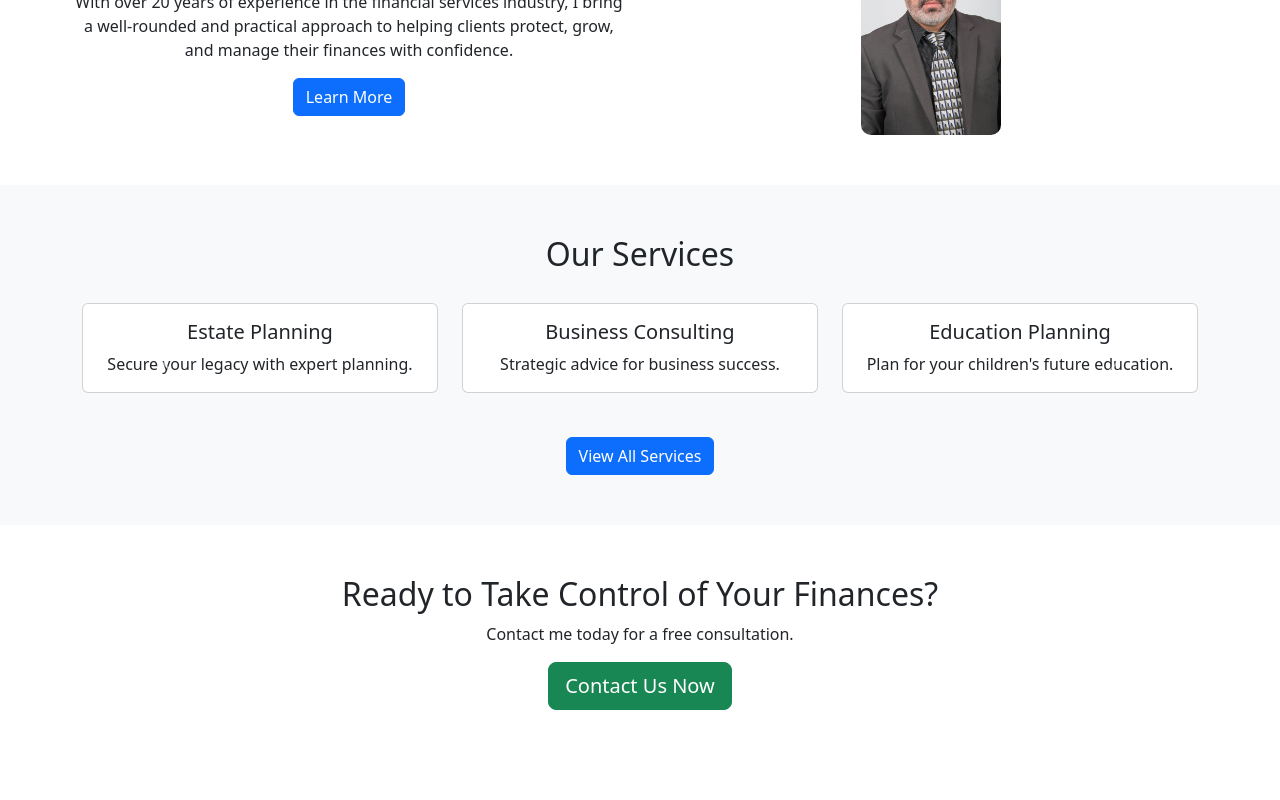
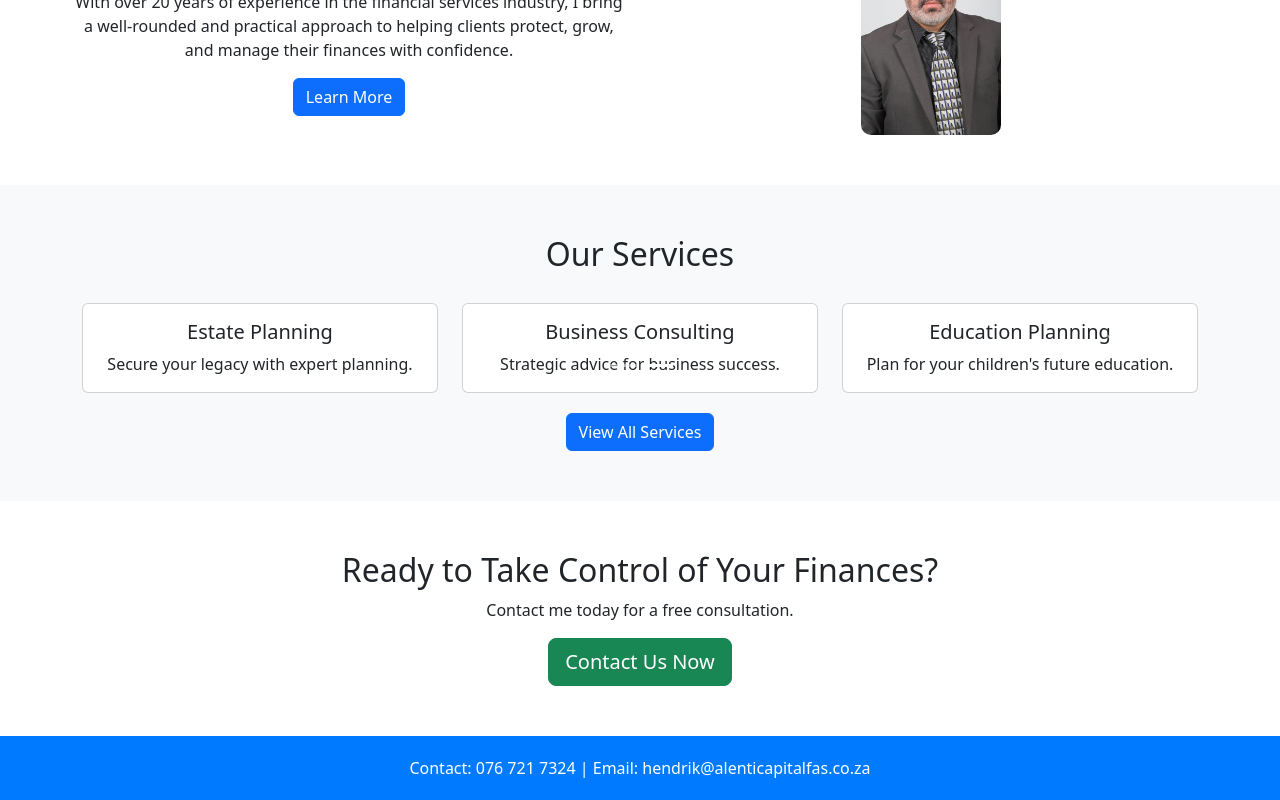
Before and after one commit to Hendrikdl/hendrikdelange, a React (Create React App) app: page / in a window 1280 px wide. Shown: the part 660-1460 px from the top of the page. Before the commit the page ends 1420 px from the top, so only its background shows below. Built offline with nearby package versions, Linux system fonts and the light colour scheme.

Commit message:
Add footer with contact information to all pages

```diff
--- a/src/App.js
+++ b/src/App.js
@@ -5,6 +5,7 @@ import About from './Abous';
 import Contact from './Contact';
 import Services from './Services';
 import { Routes, Route } from 'react-router-dom';
+import { Container } from 'react-bootstrap';
 
 function App() {
   return (
@@ -16,6 +17,11 @@ function App() {
         <Route path="/contact" element={<Contact />} />
         <Route path="/services" element={<Services />} />
       </Routes>
+      <footer style={{ backgroundColor: '#007bff', color: 'white', padding: '20px 0', marginTop: 'auto' }}>
+        <Container className="text-center">
+          <p style={{ margin: 0 }}>Contact: 076 721 7324 | Email: hendrik@alenticapitalfas.co.za</p>
+        </Container>
+      </footer>
     </div>
   );
 }
```
